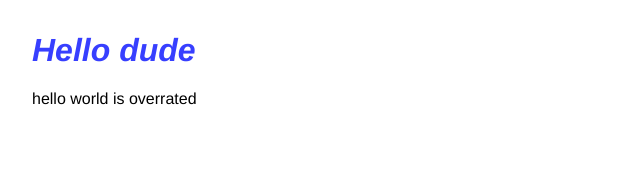
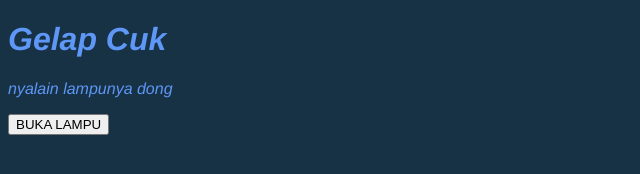
Before and after one commit to EriecTanijaya/personal-website, a plain HTML site: page index.html in a window 1280 px wide. Shown: the whole page, without its empty margins (0-640 px from the left). Drawn offline with Linux system fonts and the light colour scheme.

Commit message:
learning, make room simulation

```diff
--- a/index.html
+++ b/index.html
@@ -1,7 +1,8 @@
 <!DOCTYPE html>
 <html lang="en">
   <head>
-    <title>Hello!</title>
+    <title>🤔 my website</title>
+
     <meta charset="utf-8">
     <meta http-equiv="X-UA-Compatible" content="IE=edge">
     <meta name="viewport" content="width=device-width, initial-scale=1">
@@ -10,14 +11,16 @@
     <link rel="stylesheet" href="/style.css">
 
     <!-- import the webpage's javascript file -->
-    <script src="/script.js" defer></script>
+    <script src="/script.js"></script>
   </head>
-  <body>
-    <h1>Hello dude</h1>
+  <body id="dark">
+    <h1 id="h1Status">Gelap Cuk</h1>
+     <p id="pStatus">
+       nyalain lampunya dong
+    </p>
 
     <p>
-      hello world is overrated
+      <input id="switch" type="button" value="BUKA LAMPU" onclick="javascript:toggle()"/>
     </p>
-
   </body>
 </html>
--- a/script.js
+++ b/script.js
@@ -1,5 +1,37 @@
 /* If you're feeling fancy you can add interactivity
     to your site with Javascript */
 
-// prints "hi" in the browser's dev tools console
-console.log('hi');
+window.onload = function(){
+  //do nothing
+};
+
+function toggle(){
+  if (document.body.id === "dark"){
+    document.body.style.background = '#D3D3D3';
+    document.body.style.color = "#000000";
+    document.body.id = "white";
+
+    let obj_switch = document.getElementById("switch");
+    obj_switch.value = "TUTUP LAMPU";
+
+    let obj_header_status = document.getElementById("h1Status");
+    obj_header_status.innerHTML = "Silau Men";
+
+    let obj_p_status = document.getElementById("pStatus");
+    obj_p_status.innerHTML = "Tutup lampunya lah";
+
+  } else if (document.body.id === "white"){
+    document.body.style.background = '#173145';
+    document.body.style.color = "#5e97f6";
+    document.body.id = "dark";
+    let obj_switch = document.getElementById("switch");
+    obj_switch.value = "BUKA LAMPU";
+
+    let obj_header_status = document.getElementById("h1Status");
+    obj_header_status.innerHTML = "Gelap Cuk";
+
+    let obj_p_status = document.getElementById("pStatus");
+    obj_p_status.innerHTML = "nyalain lampunya dong";
+
+  }
+}
--- a/style.css
+++ b/style.css
@@ -1,11 +1,8 @@
 /* CSS files add styling rules to your content */
 
 body {
-  font-family: "Benton Sans", "Helvetica Neue", helvetica, arial, sans-serif;
-  margin: 2em;
+  color: #5e97f6;
+  font-style: italic;
+  font-family: Helvetica;
+  background-color: #173145;
 }
-
-h1 {
-  font-style: italic;
-  color: #373fff;
-}
```
